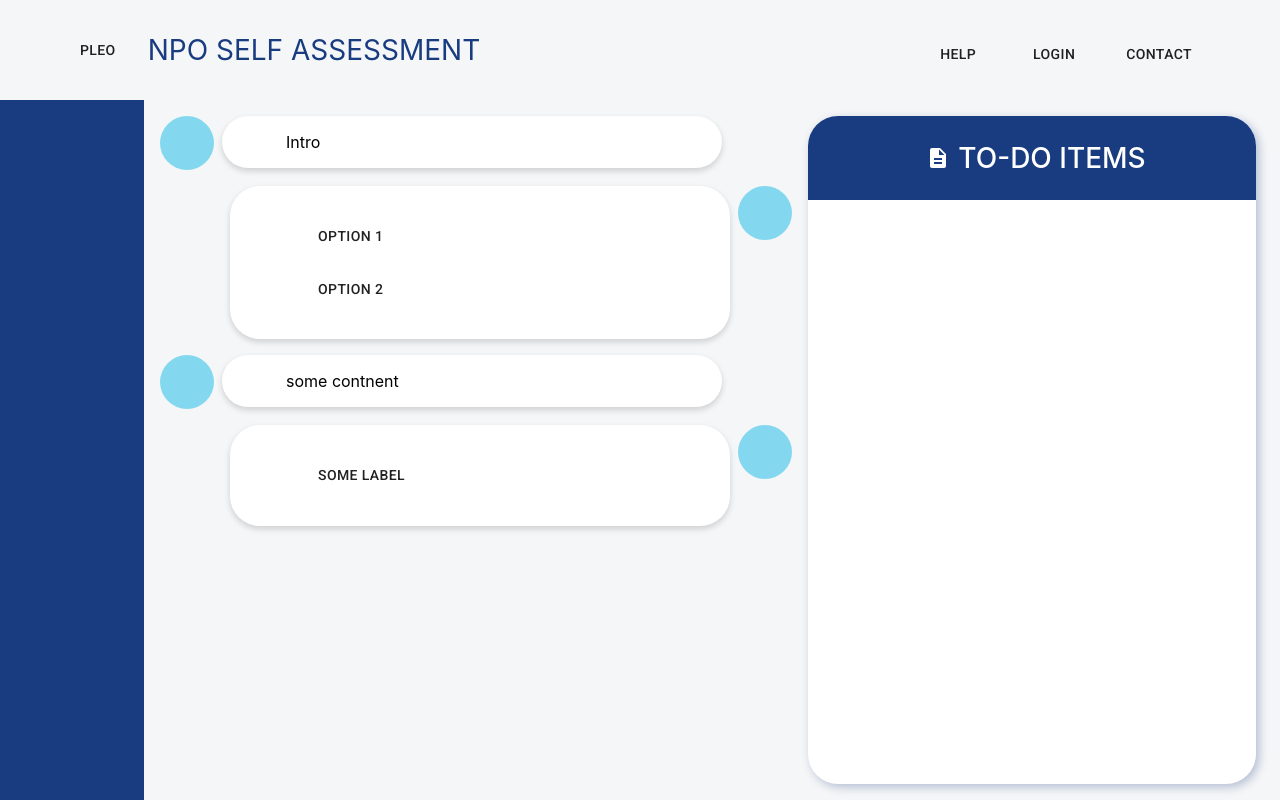
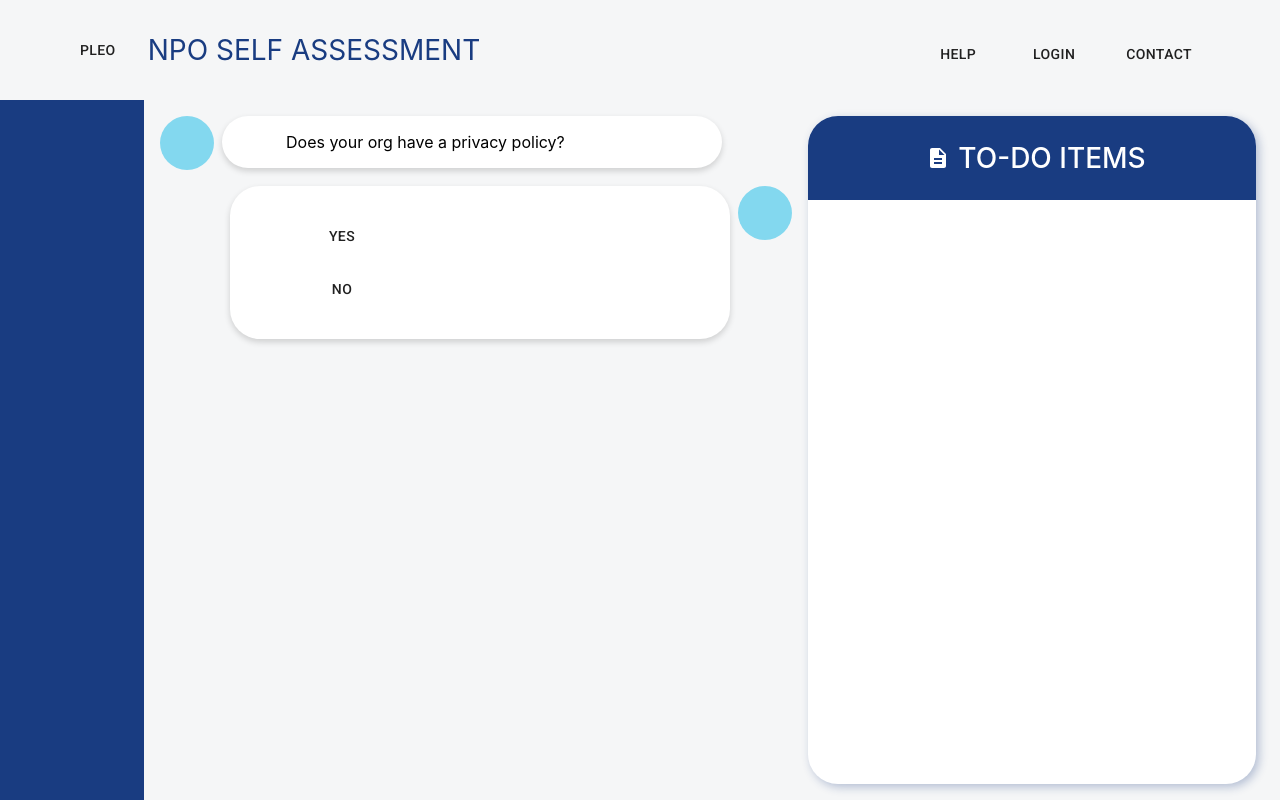
Before and after one commit to lanyetc/pacific-legal-lsat, a React (Create React App) app: page / in a window 1280 px wide. Built offline with nearby package versions, Linux system fonts and the light colour scheme.

Commit message:
added basic survey next question logic

```diff
--- a/src/containers/Assessment/Chatbot/Chat.tsx
+++ b/src/containers/Assessment/Chatbot/Chat.tsx
@@ -5,13 +5,12 @@ import UserMessage from "./UserMessage";
 
 
 export default function Chat(props: any) {
-  const messageOptions =  props.data.messages.map((message: any) => {
-
+  const messageOptions =  props.messages.map((message: any) => {
       if(message.content){
           return (
           <div>
               <ChatbotMessage content={message.content}></ChatbotMessage>
-              {message.options && <UserMessage userOptions={message.options}></UserMessage>}
+              {message.options && <UserMessage userOptions={message.options} handleSelectOptions={props.handleSelectOptions}></UserMessage>}
           </div>
           )
       }
--- a/src/containers/Assessment/Chatbot/ChatbotPage.tsx
+++ b/src/containers/Assessment/Chatbot/ChatbotPage.tsx
@@ -7,63 +7,65 @@ import HeaderLinks from "../../../components/Header/HeaderLink"
 import ProgressBar from "./ProgressBar";
 import Chat from "./Chat";
 import ToDoSection from "./ToDoSection";
-import {getSurvey} from "../../../data/data";
+import {getSurvey, Node} from "../../../data/data";
+import { triggerAsyncId } from 'async_hooks';
+import { Message } from '@material-ui/icons';
+
+
+
+interface Message {
+  id: number,
+  type: string,
+  content: string,
+  options: any,
+  extraInfo: any,
+  triggers: any
+}
+
+interface IState {
+  currentMessage: Node,
+  questionPath: any,
+  messageList: any[]
+}
 export default class ChatbotPage extends React.Component {
-  private survey = getSurvey();
-  private data = {
-    messages: [ // this will need to be encoded in classes.
-      {
-        id: 1,
-        type: "multi",
-        content: 'Intro',
-        options: [
-          {
-            id: 700,
-            label: "option 1",
-          },
-          {
-            id: 701,
-            label: "option 2",
-          }
-        ],
-        extraInfo: [],
-        triggers: [
-            {
-                answers: [
-                    {
-                        questionId: 1,
-                        optionId: 700
-                    }
-                ],
-                results: [
-                    "some result for q 1"
-                ],
-                response: ["some response"],
-                nextQuestionId: 1
-            }
-        ]
-      },
-      {
-        id: 2,
-        content: 'some contnent',
-        options: [
-          {
-            id: 888,
-            label: "some label"
-          }
-        ],
-        extraInfo: [],
-        triggers: []
-      }
-    ],
-  }
+  survey: any;
+  state: IState;
 
   constructor(props: any) {
     super(props);
-    this.state = {date: new Date()};
+    this.survey = getSurvey();
+
+    this.state = {
+      currentMessage: this.survey[1],
+      questionPath: {},
+      messageList: [this.survey[1]]
+    };
+    this.handleSelectOptions = this.handleSelectOptions.bind(this);
+  }
+
+  public handleSelectOptions(id: any){ // this method will need to be refactored and the functionality will need to be extended later.
+    const selectedOptionId = id
+    this.state.currentMessage.triggers.forEach((trigger: any) => {
+
+      trigger.answers.forEach((answer: any) => {
+        if(answer.optionId === selectedOptionId && answer.questionId === this.state.currentMessage.id){
+
+          const nextMessage = this.survey[trigger.nextQuestionId];
+            this.setState((state: IState, props) => {
+              return {
+                currentMessage: nextMessage,
+                selectedOption: null,
+                questionPath: {},
+                messageList: [nextMessage] // CHANGE THIS TO ADD TO THE MESSAGE LIST (right now it just replaces the current message list)
+              }
+            })
+        }
+      })
+    })
   }
 
   render(){
+    console.log("messagelist: " + JSON.stringify(this.state.messageList))
     return (
       <div className="full-screen-container grey">
         <Header
@@ -77,7 +79,9 @@ export default class ChatbotPage extends React.Component {
           />
            <div className="main-container">
               <ProgressBar ></ProgressBar>
-              <Chat data={this.data}></Chat>
+              <Chat
+              messages={this.state.messageList}
+              handleSelectOptions={this.handleSelectOptions}></Chat>
               <ToDoSection></ToDoSection>
           </div>
 
--- a/src/containers/Assessment/Chatbot/UserMessage.tsx
+++ b/src/containers/Assessment/Chatbot/UserMessage.tsx
@@ -10,14 +10,11 @@ export default function UserMessage(props: any) {
     // what props do user messages need?
     // takes userOptions for props.
 
-    function handleResponseOptions(e: any){
-        console.log("response options need to be handled: " + e)
-    }
 
     const options = props.userOptions
     const optionItems = options.map((option: any) =>
-        <ListItem className="navListItem" key={option.id}>
-            <Button className="navLink" onClick={handleResponseOptions}>{option.label}</Button>
+        <ListItem className="navListItem" id={option.id} key={option.id}>
+            <Button className="navLink" onClick={() => props.handleSelectOptions(option.id)}>{option.label}</Button>
         </ListItem>
     );
 
```
Also changed, not shown: src/data/data.tsx (+5 -5 lines).
